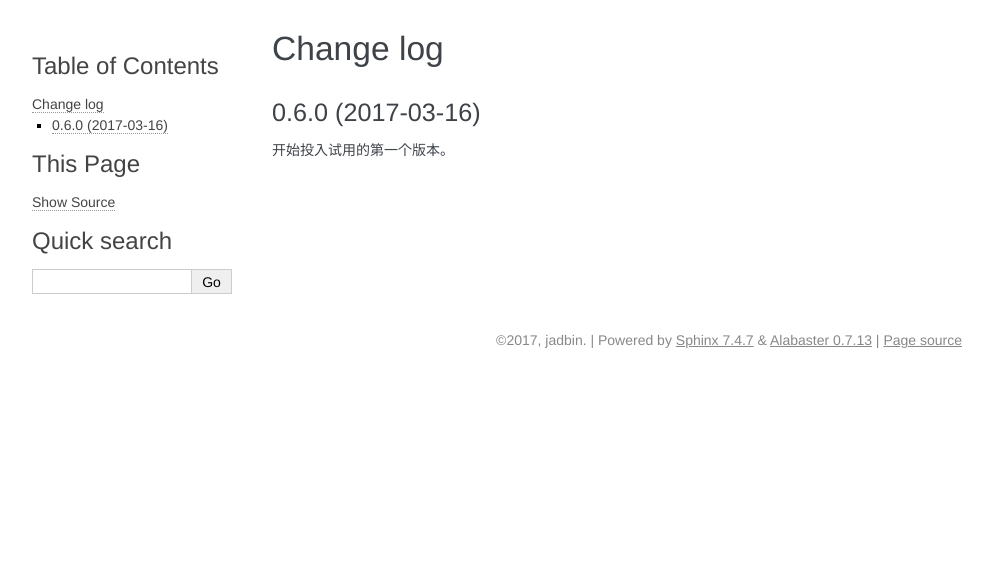
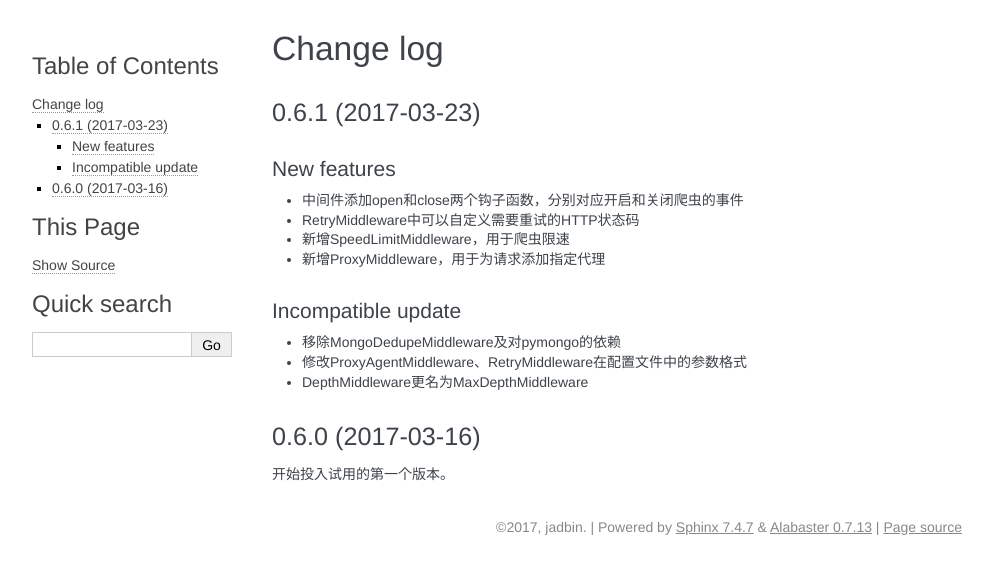
Before and after one commit to jadbin/xpaw, a Sphinx documentation site: the page built from docs/changelog.rst, in a window 1280 px wide. Shown: the top 574 px of the page, without its empty margins (148-1141 px from the left). Built offline with Sphinx 7.4.7, drawn with Linux system fonts in a browser that asks for light colours.

Commit message:
update doc

```diff
--- a/docs/changelog.rst
+++ b/docs/changelog.rst
@@ -1,8 +1,28 @@
-==========
+.. _changelog:
+
 Change log
 ==========
 
+0.6.1 (2017-03-23)
+------------------
+
+New features
+~~~~~~~~~~~~
+
+- 中间件添加open和close两个钩子函数，分别对应开启和关闭爬虫的事件
+- RetryMiddleware中可以自定义需要重试的HTTP状态码
+- 新增SpeedLimitMiddleware，用于爬虫限速
+- 新增ProxyMiddleware，用于为请求添加指定代理
+
+Incompatible update
+~~~~~~~~~~~~~~~~~~~
+
+- 移除MongoDedupeMiddleware及对pymongo的依赖
+- 修改ProxyAgentMiddleware、RetryMiddleware在配置文件中的参数格式
+- DepthMiddleware更名为MaxDepthMiddleware
+
+
 0.6.0 (2017-03-16)
-==================
+------------------
 
 开始投入试用的第一个版本。
--- a/docs/intro/install.rst
+++ b/docs/intro/install.rst
@@ -1,3 +1,5 @@
+.. _intro-install:
+
 ==================
 Installation guide
 ==================
--- a/docs/intro/tutorial.rst
+++ b/docs/intro/tutorial.rst
@@ -1,3 +1,5 @@
+.. _intro-tutorial:
+
 ========
 Tutorial
 ========
```
